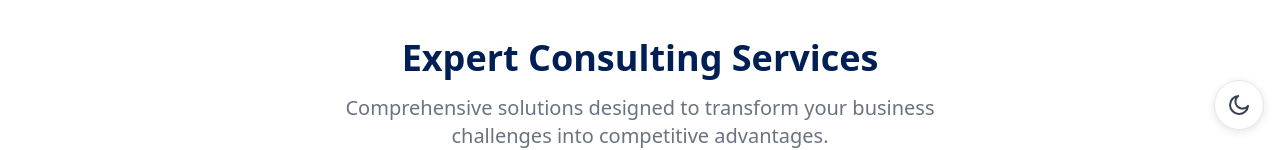
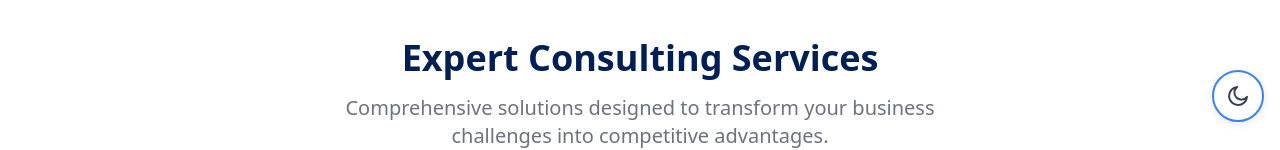
Before and after one commit to bnczifra77/czifra-site, a React (Vite) app: page / in a window 1280 px wide. Shown: the part 654-804 px from the top of the page. Built offline with nearby package versions, Linux system fonts and the light colour scheme.

Commit message:
Update DarkModeToggle.jsx

```diff
--- a/src/components/DarkModeToggle.jsx
+++ b/src/components/DarkModeToggle.jsx
@@ -28,14 +28,18 @@ export default function DarkModeToggle() {
   return (
     <button
       aria-label={dark ? 'Switch to light mode' : 'Switch to dark mode'}
-      className="fixed right-4 bottom-4 z-50 bg-white dark:bg-[#0a1627] border border-gray-200 dark:border-gray-700 shadow-lg rounded-full p-3 flex items-center justify-center transition-colors hover:bg-blue-50 dark:hover:bg-blue-900 focus:outline-none focus:ring-2 focus:ring-blue-400"
+      className="fixed right-4 bottom-4 z-[9999] bg-white dark:bg-[#0a1627] border-2 border-blue-500 dark:border-blue-300 shadow-lg rounded-full p-4 md:p-3 flex items-center justify-center transition-colors hover:bg-blue-50 dark:hover:bg-blue-900 focus:outline-none focus:ring-2 focus:ring-blue-400"
       onClick={() => setDark((d) => !d)}
-      style={{ boxShadow: '0 2px 8px rgba(0,0,0,0.10)' }}
+      style={{
+        boxShadow: '0 2px 8px rgba(0,0,0,0.10)',
+        right: 'max(1rem, env(safe-area-inset-right))',
+        bottom: 'max(1.5rem, env(safe-area-inset-bottom))',
+      }}
     >
       {dark ? (
-        <svg xmlns="http://www.w3.org/2000/svg" className="h-6 w-6 text-yellow-400" fill="none" viewBox="0 0 24 24" stroke="currentColor"><path strokeLinecap="round" strokeLinejoin="round" strokeWidth={2} d="M12 3v1m0 16v1m8.66-12.66l-.71.71M4.05 19.95l-.71.71M21 12h-1M4 12H3m16.66 4.66l-.71-.71M4.05 4.05l-.71-.71M16 12a4 4 0 11-8 0 4 4 0 018 0z" /></svg>
+        <svg xmlns="http://www.w3.org/2000/svg" className="h-7 w-7 md:h-6 md:w-6 text-yellow-400" fill="none" viewBox="0 0 24 24" stroke="currentColor"><path strokeLinecap="round" strokeLinejoin="round" strokeWidth={2} d="M12 3v1m0 16v1m8.66-12.66l-.71.71M4.05 19.95l-.71.71M21 12h-1M4 12H3m16.66 4.66l-.71-.71M4.05 4.05l-.71-.71M16 12a4 4 0 11-8 0 4 4 0 018 0z" /></svg>
       ) : (
-        <svg xmlns="http://www.w3.org/2000/svg" className="h-6 w-6 text-gray-700 dark:text-gray-200" fill="none" viewBox="0 0 24 24" stroke="currentColor"><path strokeLinecap="round" strokeLinejoin="round" strokeWidth={2} d="M21 12.79A9 9 0 1111.21 3a7 7 0 109.79 9.79z" /></svg>
+        <svg xmlns="http://www.w3.org/2000/svg" className="h-7 w-7 md:h-6 md:w-6 text-gray-700 dark:text-gray-200" fill="none" viewBox="0 0 24 24" stroke="currentColor"><path strokeLinecap="round" strokeLinejoin="round" strokeWidth={2} d="M21 12.79A9 9 0 1111.21 3a7 7 0 109.79 9.79z" /></svg>
       )}
     </button>
   );
```
